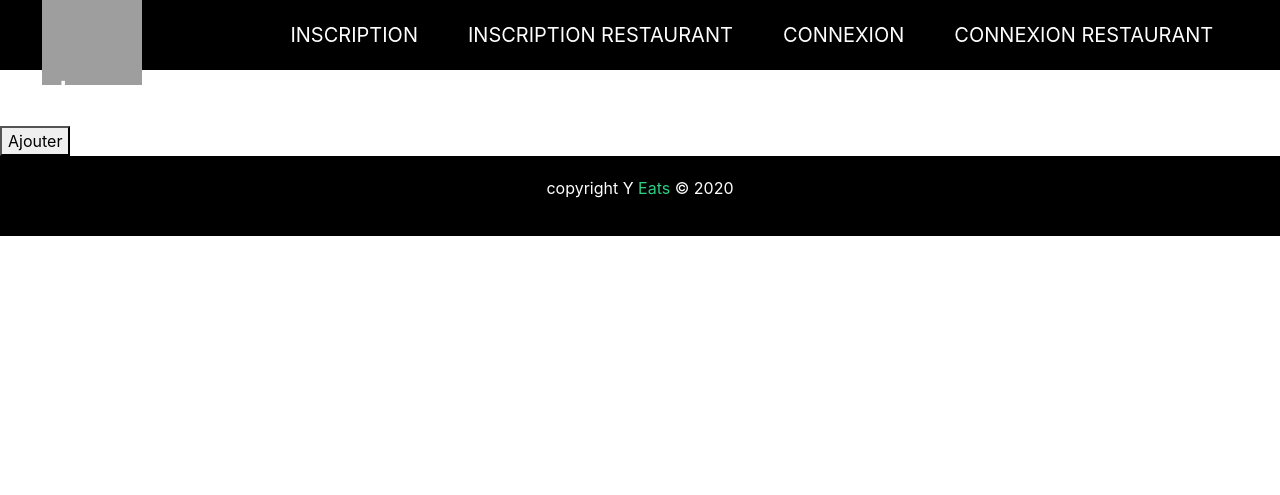
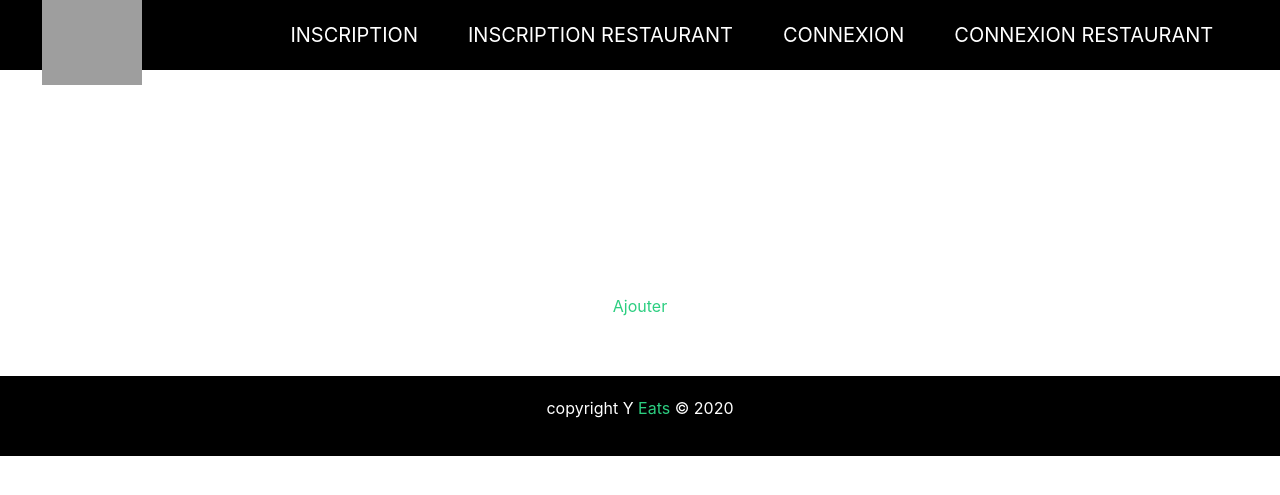
Before and after one commit to loux22/resto_delivery, a Symfony app: template delivery/templates/restorer/restorerDishs.html.twig in a window 1280 px wide. Shown: the top 495 px of the page. Run offline with Twig, Linux system fonts and the light colour scheme; the template is opened without the code that fills it, so the values that code supplies are empty; form fields are guessed from the names that the template uses; some libraries are stand-ins or nearby versions; grey boxes are pictures that could not be loaded.

Commit message:
restorerDishs

```diff
--- /dev/null
+++ b/delivery/public/css/restorerDishs.css
@@ -0,0 +1,135 @@
+#content{
+    background-color: #2CCE80;
+}
+
+.container__body{
+
+}
+
+.container__body--title H1{
+    display: flex;
+    justify-content: center;
+    padding: 40px;
+}
+
+.styled2 {
+    /* border: 0; */
+    line-height: 2.5;
+    padding: 0 20px;
+    font-size: 1rem;
+    text-align: center;
+    color: #2CCE80;
+    border-radius: 1px;
+    background-color: #ffffff;
+    border: black 10px;
+    width: 140px;
+
+    /* background-image: linear-gradient(to top left,
+                                      rgba(0, 0, 0, .2),
+                                      rgba(0, 0, 0, .2) 30%,
+                                      rgba(0, 0, 0, 0)); */
+}
+
+.styled2:hover {
+    background-color: #2CCE80;
+    box-shadow: inset -2px -2px 3px rgba(255, 255, 255, 0.6),
+    inset 2px 2px 3px rgba(255, 255, 255, 0.6);
+    color: white;
+}
+
+.styled2:active {
+    box-shadow: inset -2px -2px 3px rgba(0, 0, 0, .6),
+                inset 2px 2px 3px rgba(0, 0, 0, .6);
+}
+
+.container__body--button{
+    display: flex;
+    justify-content: center;
+    /* align-items: center; */
+    padding-top: 80px;
+}
+.container__body--bottom{
+    padding-top: 50px;
+    display: flex;
+    justify-content: space-around;
+    flex-wrap: wrap;
+}
+
+.container__body--content{
+    background-color: white;
+    border-radius: 2px;
+    margin: 20px;
+}
+.container__body--content p{
+    color: black;
+}
+
+.container__body--content-title{
+    display: flex;
+    justify-content: center;
+    text-align: center;
+    padding: 10px;
+}
+.container__body--content-title p{
+    font-weight: bold;
+    font-size: 1.5em;
+}
+
+.container__body--content-img{
+    display: flex;
+    justify-content: center;
+}
+.container__body--content-img img{
+    width: 70%;
+    height: 70%;
+    border-radius: 2px;
+}
+
+.container__body--content-p{
+    display: flex;
+    flex-direction: column;
+    text-align: center;
+    padding: 5px;
+    /* justify-content: center; */
+}
+.container__body--content-p p{
+    font-weight: bold;
+    font-size: 1.2em;
+}
+
+.container__body--content-button{
+    display: flex;
+    justify-content: center;
+}
+.container__body--content-button button{
+    margin: 20px 10px;
+}
+.styled3 {
+    /* border: 0; */
+    line-height: 2.5;
+    padding: 0 20px;
+    font-size: 0.5rem;
+    text-align: center;
+    color: white;
+    border-radius: 1px;
+    background-color: #2CCE80;
+    border: black 10px;
+    width: 100px;
+
+    /* background-image: linear-gradient(to top left,
+                                      rgba(0, 0, 0, .2),
+                                      rgba(0, 0, 0, .2) 30%,
+                                      rgba(0, 0, 0, 0)); */
+}
+
+/* .styled3:hover {
+    background-color: black;
+    box-shadow: inset -2px -2px 3px rgba(255, 255, 255, 0.6),
+    inset 2px 2px 3px rgba(255, 255, 255, 0.6);
+    color: white;
+}
+
+.styled3:active {
+    box-shadow: inset -2px -2px 3px rgba(0, 0, 0, .6),
+                inset 2px 2px 3px rgba(0, 0, 0, .6);
+} */
--- a/delivery/templates/restorer/restorerDishs.html.twig
+++ b/delivery/templates/restorer/restorerDishs.html.twig
@@ -5,15 +5,25 @@
 {% block link %}
 <link rel="stylesheet" href="{{ asset('/css/sb-admin-2.min.css')}}">
 <link rel="stylesheet" href="{{ asset('/css/dashboard.css')}}">
+<link rel="stylesheet" href="{{ asset('/css/restorerDishs.css')}}">
 <link rel="stylesheet" href="{{ asset('/css/popup.css')}}">
 {% endblock %}
 
 {% block body %}
-<h1>Plat</h1>
-<button class="add-dish-js">Ajouter</button>
+<div class="container__body">
 
-<div class="popup">
-    <div class="popup-content">
+    <div class="container__body--top">
+        <div class="container__body--title">
+            <h1>ESPACE RESTAURATEUR</h1>
+        </div>
+        <div class="container__body--button">
+            <button class="add-dish-js favorite styled2">Ajouter</button>
+        </div>
+    </div>
+
+
+ {#       <div class="container__body--middle">
+            <div class="popup-content container__body--middle-content">
                 <img class="close" src="{{ asset('/img/close.png')}}" alt="">
                 {{form_start(formAddDish)}}
 
@@ -37,19 +47,35 @@
                 {{form_end(formAddDish)}}
             </div>
         </div>
-
+#}
+    <div class="container__body--bottom">
             {% for key,dish in dishs %}
+            <div class="container__body--content">
+                <div class="container__body--content-title">
                     <p>{{dish.name}}</p>
+                </div>
+                <div class="container__body--content-img">
                     {% if dish.img == "default.png" %}
                         <img src="{{ asset('/img/')}}{{dish.img}}" alt="">
                     {% else %}
                         <img src="{{ asset('/dishs/' ~ dish.id ~ '/' ~ dish.img)}}" alt="">
                     {% endif %}
+                </div>
+                <div class="container__body--content-p">
                     <p>{{dish.price}}€</p>
                     <p>{{note[key][0].note}}/5</p>
-<button><a href="{{ path('dishRemove', { 'id' : dish.id})}}">Supprimer plat</a></button>
-<button><a href="{{ path('dishModify', { 'id' : dish.id})}}">Modifier plat</a></button>
+                </div>
+                <div class="container__body--content-button">
+                    <button class="favorite styled3"><a href="{{ path('dishRemove', { 'id' : dish.id})}}">Supprimer plat</a></button>
+                    <button class="favorite styled3"><a href="{{ path('dishModify', { 'id' : dish.id})}}">Modifier plat</a></button>
+                </div>
+            </div>
             {% endfor %}
+    </div>
+</div>
+
+
+
 
 {% endblock %}
 
```
Lines whose indentation alone changed are shown as unchanged.
